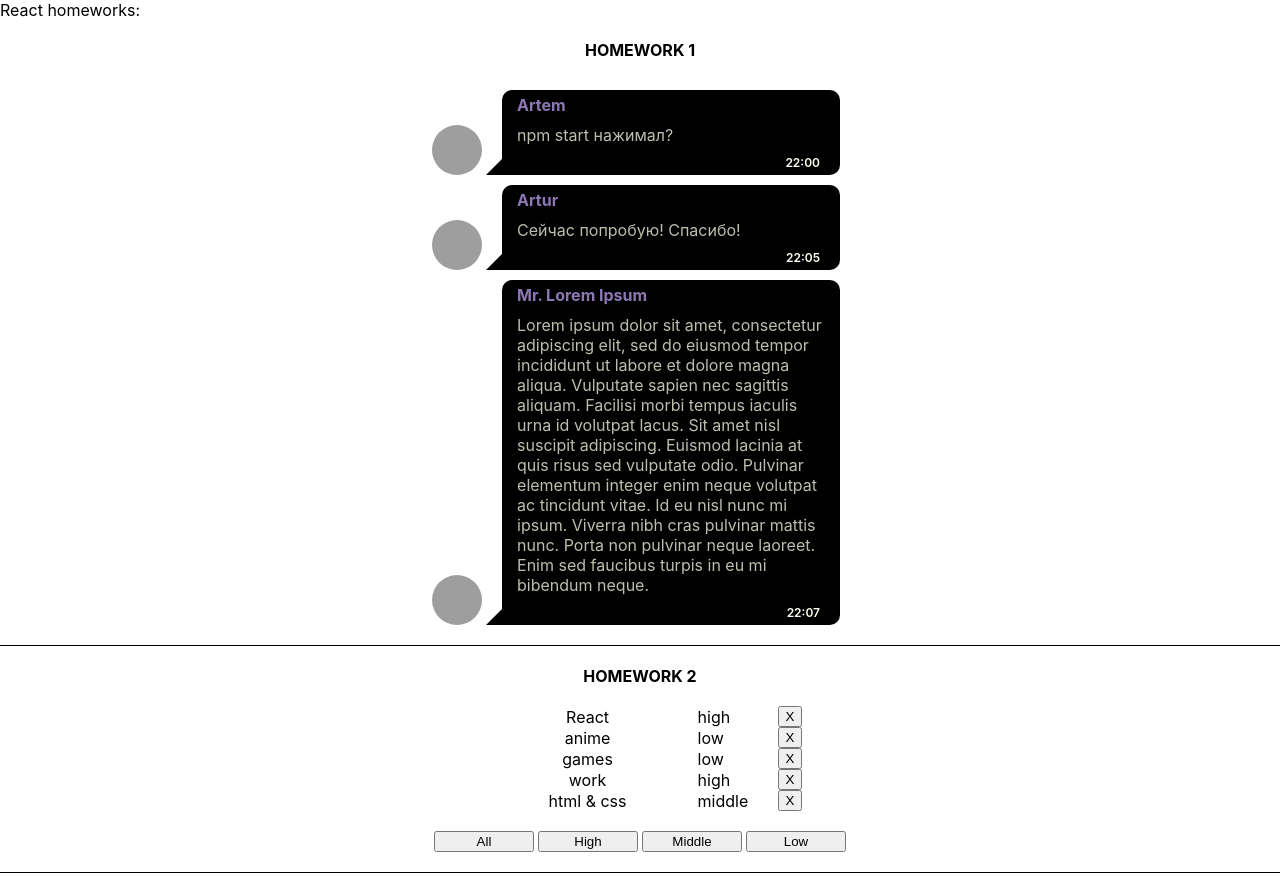
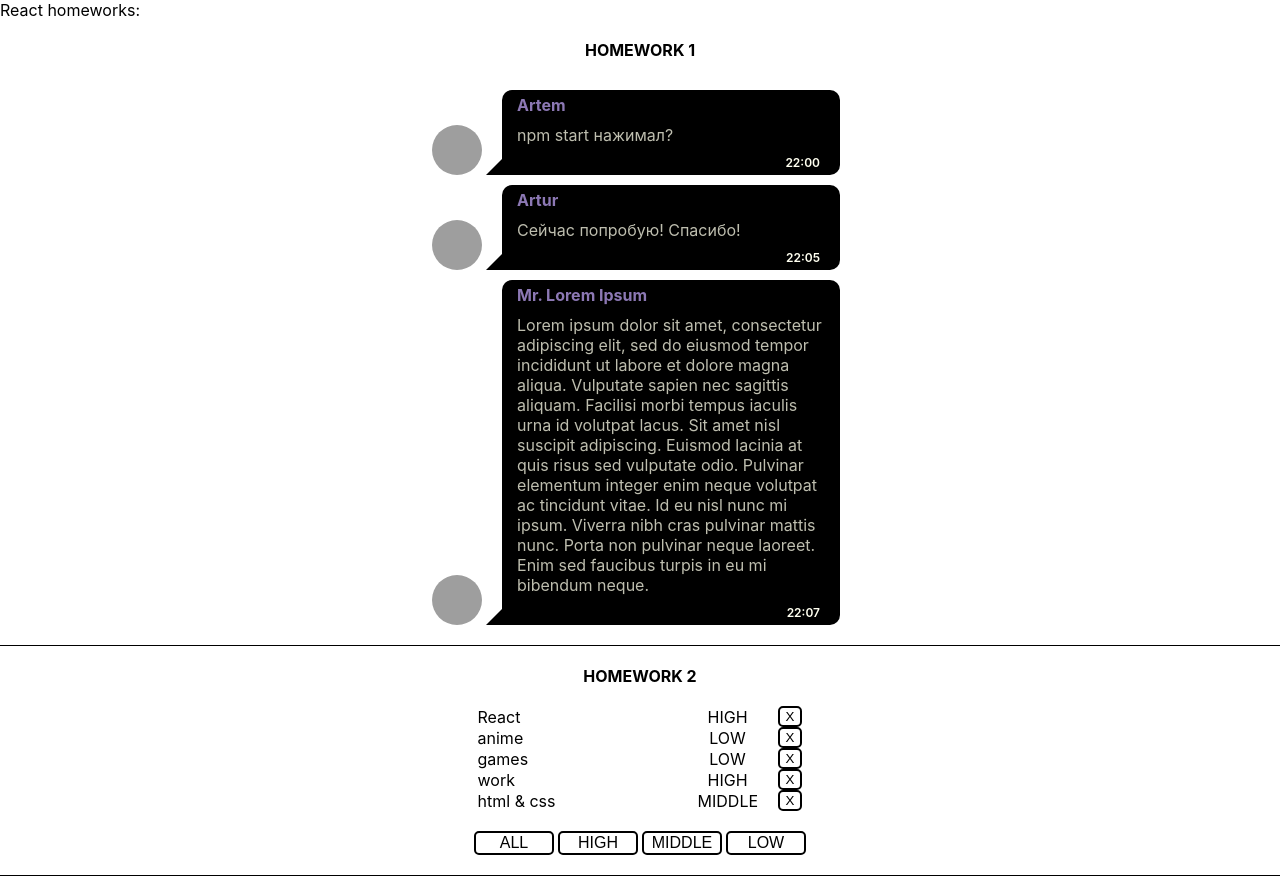
Before and after one commit to ns0ff/homeworks, a React (Create React App) app: page / in a window 1280 px wide. Built offline with nearby package versions, Linux system fonts and the light colour scheme; grey boxes are pictures that could not be loaded.

Commit message:
affairs style updated
Button hover and button active effects added

```diff
--- a/src/p2-homeworks/h2/Affair.tsx
+++ b/src/p2-homeworks/h2/Affair.tsx
@@ -18,7 +18,7 @@ function Affair(props: AffairPropsType) {
             <div className={styles.affairContainer}>
                 <div className={styles.affairName}> {props.affair.name} </div>
                 <div className={styles.affairPriority}>{props.affair.priority}</div>
-                <button onClick={() => deleteCallback(props.affair._id)}>X</button>
+                <button onClick={() => deleteCallback(props.affair._id)} className={styles.closeBtn}>X</button>
             </div>
         </div>
     )
--- a/src/p2-homeworks/h2/Affairs.module.css
+++ b/src/p2-homeworks/h2/Affairs.module.css
@@ -6,11 +6,38 @@
 
 .affairName {
     width: 220px;
-    text-align: center;
+    text-align: start;
 }
 
+/*.affairName:nth-last-child(odd) {*/
+/*    background-color: red;*/
+/*}*/
+
 .affairPriority {
-    width: 80px;
+    width: 60px;
+    text-transform: uppercase;
+    text-align: center;
+    margin-right: 20px;
+}
+
+.closeBtn {
+    background-color: #fff;
+    border-radius: 5px;
+    border: #000 solid 2px;
+    margin-left: 0;
+}
+
+.closeBtn:hover {
+    background-color: #333;
+    border-color: #333;
+    color: #fff;
+}
+
+.closeBtn:active {
+    color: red;
+    background-color: #333;
+    border-color: #333;
+    transform: scale(0.9);
 }
 
 .btnContainer{
@@ -20,6 +47,27 @@
 }
 
 .btn {
-    width: 100px;
+    width: 80px;
     margin: 0 2px;
+    text-decoration: none;
+    color: #000;
+    border: #000 solid 2px;
+    font-size: 16px;
+    font-weight: 400;
+    text-transform: uppercase;
+    border-radius: 5px;
+    background-color: #fff;
 }
+
+.btn:hover {
+    background-color: #333;
+    border-color: #333;
+    color: #fff;
+}
+
+.btn:active {
+    color: red;
+    background-color: #333;
+    border-color: #333;
+    transform: scale(0.9);
+}
```
